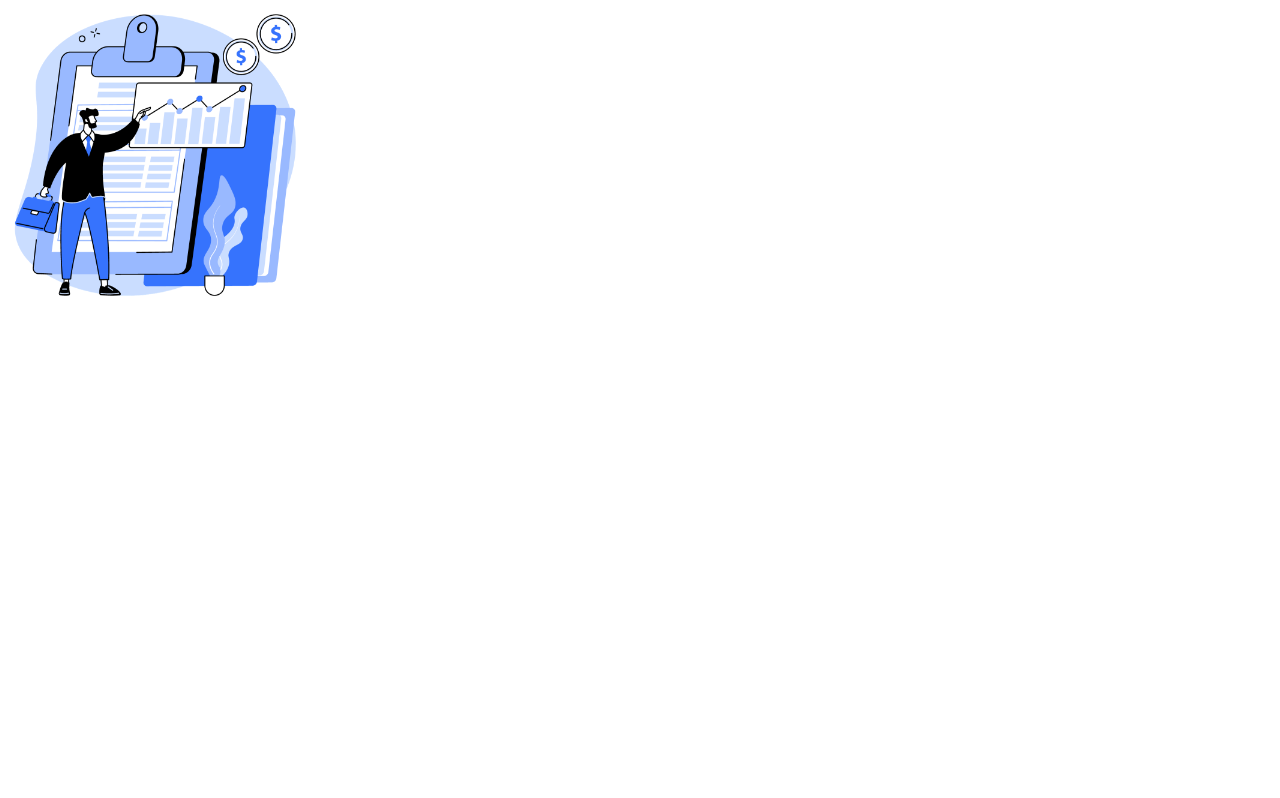
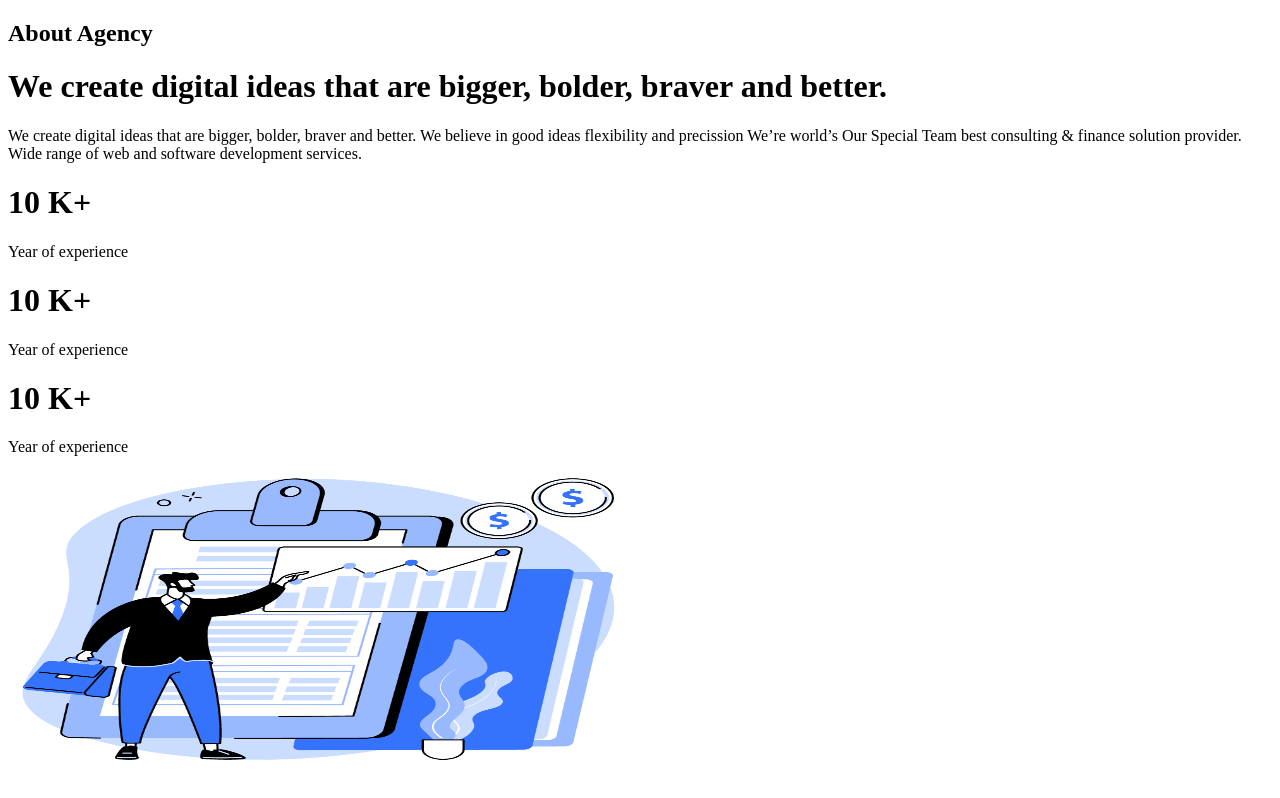
Before and after one commit to flan02/nextjs14-2024, a Next.js app: page /about in a window 1280 px wide. Built offline with nearby package versions, Linux system fonts and the light colour scheme.

Commit message:
1hs13min reached. Lets take a rest.

```diff
--- a/next.config.mjs
+++ b/next.config.mjs
@@ -1,4 +1,13 @@
 /** @type {import('next').NextConfig} */
-const nextConfig = {};
+const nextConfig = {
+  images: {
+    remotePatterns: [
+      {
+        protocol: "https",
+        hostname: "www.pexels.com",
+      },
+    ],
+  },
+};
 
 export default nextConfig;
--- /dev/null
+++ b/src/app/about/about.module.css
@@ -0,0 +1,5 @@
+.imgContainer {
+  position: relative;
+  width: 50%;
+  height: 300px;
+}
--- a/src/app/about/page.tsx
+++ b/src/app/about/page.tsx
@@ -1,15 +1,54 @@
-import Image from "next/image"
+import Image from "next/image";
+import styles from "./about.module.css";
+
+export const metadata = {
+  title: "About Page",
+  description: "About description",
+};
 
 
+const AboutPage = () => {
 
-type Props = {}
+  // console.log("lets check where it works")
+  return (
+    <div className={styles.container}>
+      <div className={styles.textContainer}>
+        <h2 className={styles.subtitle}>About Agency</h2>
+        <h1 className={styles.title}>
+          We create digital ideas that are bigger, bolder, braver and better.
+        </h1>
+        <p className={styles.desc}>
+          We create digital ideas that are bigger, bolder, braver and better. We
+          believe in good ideas flexibility and precission We’re world’s Our
+          Special Team best consulting & finance solution provider. Wide range
+          of web and software development services.
+        </p>
+        <div className={styles.boxes}>
+          <div className={styles.box}>
+            <h1>10 K+</h1>
+            <p>Year of experience</p>
+          </div>
+          <div className={styles.box}>
+            <h1>10 K+</h1>
+            <p>Year of experience</p>
+          </div>
+          <div className={styles.box}>
+            <h1>10 K+</h1>
+            <p>Year of experience</p>
+          </div>
+        </div>
+      </div>
+      <div className={styles.imgContainer}>
+        <Image
+          src="/about.png"
+          alt="About Image"
+          fill
+          sizes="(max-width: 600px) 100vw, 600px"
+          className={styles.img}
+        />
+      </div>
+    </div>
+  );
+};
 
-const Aboutpage = (props: Props) => {
-  return (
-    <div>
-      <Image src="/about.png" alt="about-image" width={300} height={300} />
-    </div>
-  )
-}
-
-export default Aboutpage
+export default AboutPage;
--- a/src/app/home.module.css
+++ b/src/app/home.module.css
@@ -40,12 +40,13 @@
   width: 500px;
   height: 50px;
   position: relative;
-  filter: grayscale(1);
+   /* filter: grayscale(1); */
 }
 
 .imgContainer {
   flex: 1;
   position: relative;
+
 }
 
 @media (max-width: 1024px) {
--- a/src/components/navbar/navbar.module.css
+++ b/src/components/navbar/navbar.module.css
@@ -6,7 +6,7 @@
   padding: 0 10px;
   background-color: springgreen;
   color: darkblue;
-
+  z-index: 10;
 }
 
 .logo{
```
Also changed, not shown: src/app/page.tsx (+32 -3 lines), public/brands.png (added), 1 other file (tests, documents, lock files or other folders).
